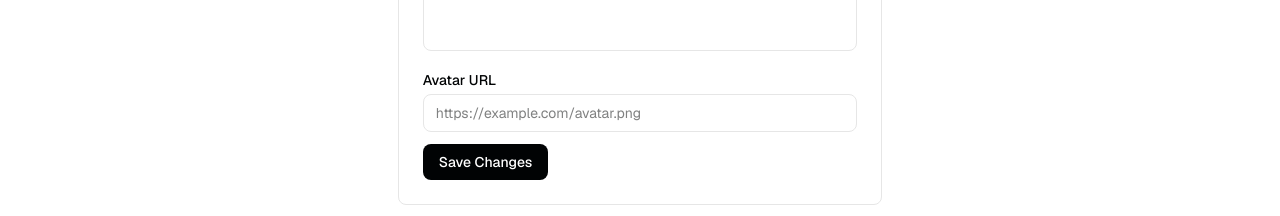
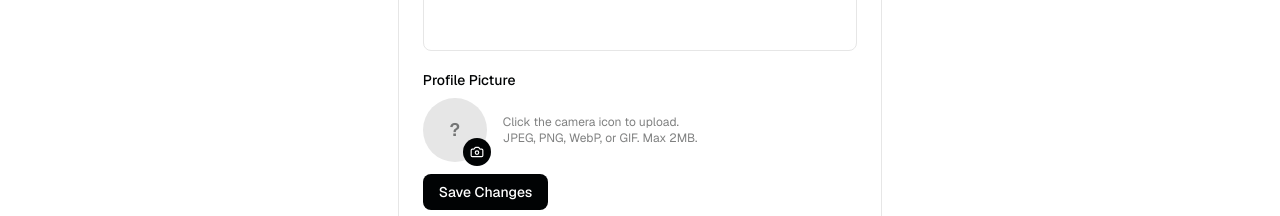
Before and after one commit to siyasiyasiya/gemini-intern-hackathon, a Next.js app: page /settings in a window 1280 px wide. Shown: the part 347-563 px from the top of the page. Built offline with nearby package versions, Linux system fonts and the light colour scheme; no server answers; sample sign-in values are in the browser's storage.

Commit message:
Add avatar upload to settings page
- Create POST /api/upload/avatar endpoint (validates type + 2MB limit, saves to public/avatars/)
- Replace Avatar URL text input with file picker + circular preview with camera button
- Uploaded image URL is set on the form and saved with the profile PATCH

```diff
--- /dev/null
+++ b/src/app/api/upload/avatar/route.ts
@@ -0,0 +1,60 @@
+import { NextRequest, NextResponse } from "next/server";
+import { auth } from "@/lib/auth";
+import { writeFile } from "fs/promises";
+import { join } from "path";
+import type { ApiResponse } from "@/types/api";
+
+const MAX_SIZE = 2 * 1024 * 1024; // 2MB
+const ALLOWED_TYPES = ["image/jpeg", "image/png", "image/webp", "image/gif"];
+
+export async function POST(request: NextRequest) {
+  const session = await auth();
+  if (!session?.user?.id) {
+    return NextResponse.json<ApiResponse<null>>(
+      { error: "Authentication required" },
+      { status: 401 }
+    );
+  }
+
+  try {
+    const formData = await request.formData();
+    const file = formData.get("file") as File | null;
+
+    if (!file) {
+      return NextResponse.json<ApiResponse<null>>(
+        { error: "No file provided" },
+        { status: 400 }
+      );
+    }
+
+    if (!ALLOWED_TYPES.includes(file.type)) {
+      return NextResponse.json<ApiResponse<null>>(
+        { error: "File must be JPEG, PNG, WebP, or GIF" },
+        { status: 400 }
+      );
+    }
+
+    if (file.size > MAX_SIZE) {
+      return NextResponse.json<ApiResponse<null>>(
+        { error: "File must be under 2MB" },
+        { status: 400 }
+      );
+    }
+
+    const ext = file.type.split("/")[1].replace("jpeg", "jpg");
+    const filename = `${session.user.id}-${Date.now()}.${ext}`;
+
+    const bytes = new Uint8Array(await file.arrayBuffer());
+    const path = join(process.cwd(), "public", "avatars", filename);
+    await writeFile(path, bytes);
+
+    const url = `/avatars/${filename}`;
+
+    return NextResponse.json({ data: { url } });
+  } catch {
+    return NextResponse.json<ApiResponse<null>>(
+      { error: "Failed to upload avatar" },
+      { status: 500 }
+    );
+  }
+}
--- a/src/app/settings/SettingsContent.tsx
+++ b/src/app/settings/SettingsContent.tsx
@@ -1,10 +1,10 @@
 "use client";
 
-import { useState, useEffect } from "react";
+import { useState, useEffect, useRef } from "react";
 import { useQuery, useMutation, useQueryClient } from "@tanstack/react-query";
 import { useSession } from "next-auth/react";
 import { useRouter } from "next/navigation";
-import { Settings, CheckCircle2, XCircle, Loader2, User } from "lucide-react";
+import { Settings, CheckCircle2, XCircle, Loader2, User, Camera } from "lucide-react";
 import type { ApiResponse, UserResponse } from "@/types/api";
 
 export function SettingsContent() {
@@ -86,6 +86,33 @@ export function SettingsContent() {
     }
   }, [profile]);
 
+  const fileInputRef = useRef<HTMLInputElement>(null);
+  const [uploading, setUploading] = useState(false);
+  const [uploadError, setUploadError] = useState<string | null>(null);
+
+  async function handleAvatarUpload(file: File) {
+    setUploading(true);
+    setUploadError(null);
+    try {
+      const formData = new FormData();
+      formData.append("file", file);
+      const res = await fetch("/api/upload/avatar", {
+        method: "POST",
+        body: formData,
+      });
+      const json = await res.json();
+      if (json.error) {
+        setUploadError(json.error);
+        return;
+      }
+      setAvatarUrl(json.data.url);
+    } catch {
+      setUploadError("Upload failed");
+    } finally {
+      setUploading(false);
+    }
+  }
+
   const profileMutation = useMutation({
     mutationFn: async () => {
       const res = await fetch(`/api/users/${username}`, {
@@ -159,16 +186,57 @@ export function SettingsContent() {
               />
             </div>
             <div>
-              <label className="block text-sm font-medium text-foreground mb-1">
-                Avatar URL
+              <label className="block text-sm font-medium text-foreground mb-2">
+                Profile Picture
               </label>
-              <input
-                type="url"
-                value={avatarUrl}
-                onChange={(e) => setAvatarUrl(e.target.value)}
-                placeholder="https://example.com/avatar.png"
-                className="w-full rounded-lg border border-border bg-background px-3 py-2 text-sm text-foreground placeholder:text-muted-foreground focus:outline-none focus:ring-1 focus:ring-ring"
-              />
+              <div className="flex items-center gap-4">
+                <div className="relative">
+                  {avatarUrl ? (
+                    <img
+                      src={avatarUrl}
+                      alt="Avatar preview"
+                      className="h-16 w-16 rounded-full object-cover"
+                    />
+                  ) : (
+                    <div className="flex h-16 w-16 items-center justify-center rounded-full bg-muted text-lg font-semibold text-muted-foreground">
+                      {(displayName || username || "?").slice(0, 2).toUpperCase()}
+                    </div>
+                  )}
+                  <button
+                    type="button"
+                    onClick={() => fileInputRef.current?.click()}
+                    disabled={uploading}
+                    className="absolute -bottom-1 -right-1 flex h-7 w-7 items-center justify-center rounded-full bg-primary text-primary-foreground hover:opacity-90 transition-opacity disabled:opacity-50"
+                  >
+                    {uploading ? (
+                      <Loader2 className="h-3.5 w-3.5 animate-spin" />
+                    ) : (
+                      <Camera className="h-3.5 w-3.5" />
+                    )}
+                  </button>
+                  <input
+                    ref={fileInputRef}
+                    type="file"
+                    accept="image/jpeg,image/png,image/webp,image/gif"
+                    className="hidden"
+                    onChange={(e) => {
+                      const file = e.target.files?.[0];
+                      if (file) handleAvatarUpload(file);
+                      e.target.value = "";
+                    }}
+                  />
+                </div>
+                <div className="text-xs text-muted-foreground">
+                  <p>Click the camera icon to upload.</p>
+                  <p>JPEG, PNG, WebP, or GIF. Max 2MB.</p>
+                </div>
+              </div>
+              {uploadError && (
+                <p className="mt-1.5 flex items-center gap-1.5 text-xs text-destructive">
+                  <XCircle className="h-3.5 w-3.5" />
+                  {uploadError}
+                </p>
+              )}
             </div>
 
             {profileMutation.isError && (
```
Also changed, not shown: 1 other file (tests, documents, lock files or other folders).
